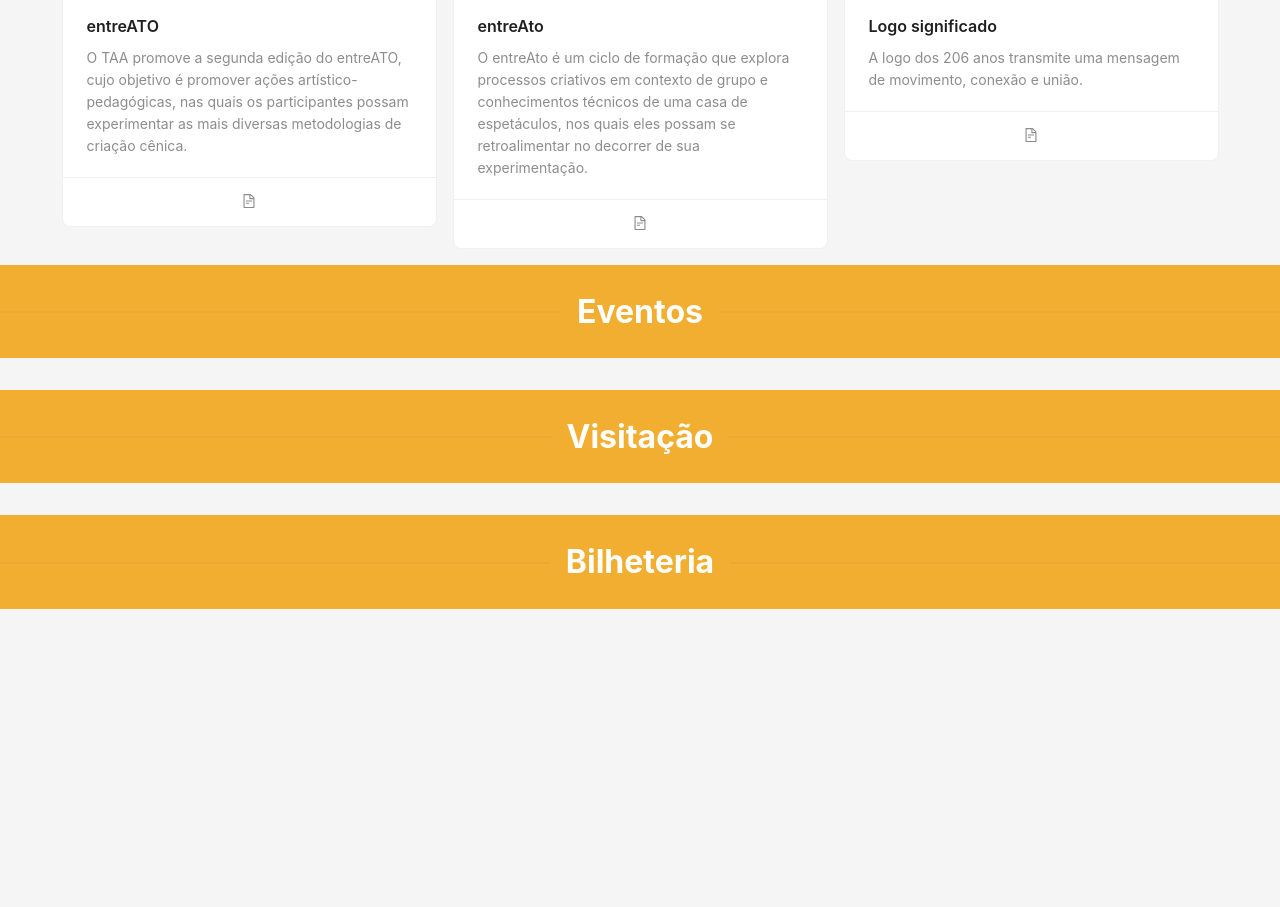
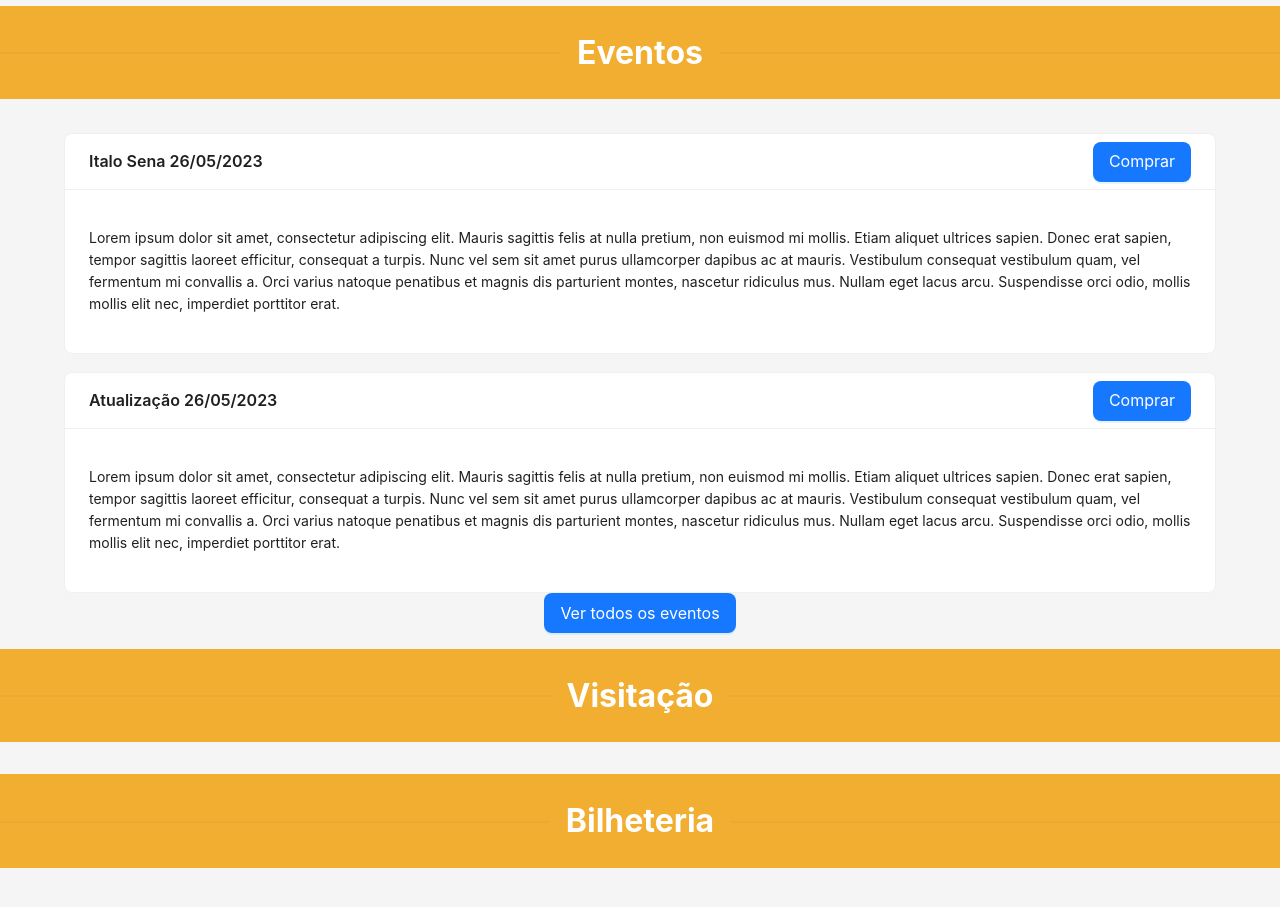
Before and after one commit to lucyfurt/SITE-TEATRO-ARTHUR-AZEVEDO-REACT-JAVASCRIPT, a React (Create React App) app: page / in a window 1280 px wide. Shown: the part 2460-3367 px from the top of the page. Built offline with nearby package versions, Linux system fonts and the light colour scheme.

Commit message:
fullEvento todos os eventos

```diff
--- a/src/App.js
+++ b/src/App.js
@@ -3,6 +3,7 @@ import Menu from './components/Header/Menu.js'
 import Carrossel from './components/Header/Carrossel.js'
 import './App.css';
 import CardNews from './components/Content/CardNews.js';
+import FullEvento from './components/Content/FullEvento.js';
 const { Header, Footer, Content } = Layout;
 const headerStyle = {
   textAlign: 'center',
@@ -56,7 +57,7 @@ function App() {
           }}
           orientation="center"
           ><h1 style={{color: '#fff'}}>Eventos</h1></Divider>
-
+          <FullEvento/>
           <Divider
            style={{
             background: 'rgb(242,174,48)',
--- /dev/null
+++ b/src/components/Content/FullEvento.js
@@ -0,0 +1,65 @@
+import React from 'react';
+import { Card, Button } from 'antd';
+
+import { useState } from 'react';
+
+
+function FullEvento() {
+    const [size, setSize] = useState('large');
+
+    return (
+        <>
+            <Card
+                style={{ width: '90%', marginTop: 18 }}
+                title={<span className="card-title">Italo Sena 26/05/2023</span>}
+                extra={<Button className="btn text-center" type="primary" shape='primary'
+                    href='https://www.ingressodigital.com/'
+                    size={size}
+                    target='_blank'
+                >
+                    Comprar
+                </Button>
+                }
+            >
+                <p>
+                    Lorem ipsum dolor sit amet, consectetur adipiscing elit. Mauris sagittis felis at nulla pretium,
+                    non euismod mi mollis. Etiam aliquet ultrices sapien. Donec erat sapien, tempor sagittis laoreet
+                    efficitur, consequat a turpis. Nunc vel sem sit amet purus ullamcorper dapibus ac at mauris.
+                    Vestibulum consequat vestibulum quam, vel fermentum mi convallis a. Orci varius natoque penatibus
+                    et magnis dis parturient montes, nascetur ridiculus mus. Nullam eget lacus arcu.
+                    Suspendisse orci odio, mollis mollis elit nec, imperdiet porttitor erat.
+
+                </p>
+            </Card>
+            <Card
+                style={{ width: '90%', marginTop: 18 }}
+                title={<span className="card-title">Atualização 26/05/2023</span>}
+                extra={<Button className="btn text-center" type="primary" shape='primary'
+                    href='https://www.ingressodigital.com/'
+                    size={size}
+                    target='_blank'
+                >
+                    Comprar
+                </Button>
+                }
+            >
+                <p>
+                    Lorem ipsum dolor sit amet, consectetur adipiscing elit. Mauris sagittis felis at nulla pretium,
+                    non euismod mi mollis. Etiam aliquet ultrices sapien. Donec erat sapien, tempor sagittis laoreet
+                    efficitur, consequat a turpis. Nunc vel sem sit amet purus ullamcorper dapibus ac at mauris.
+                    Vestibulum consequat vestibulum quam, vel fermentum mi convallis a. Orci varius natoque penatibus
+                    et magnis dis parturient montes, nascetur ridiculus mus. Nullam eget lacus arcu.
+                    Suspendisse orci odio, mollis mollis elit nec, imperdiet porttitor erat.
+
+                </p>
+            </Card>
+
+            <Button className="button text-center" type="primary" shape="primary"
+                size={size} href='/eventos' target='_blank'>
+                Ver todos os eventos
+            </Button>
+
+        </>
+    );
+}
+export default FullEvento;
```
